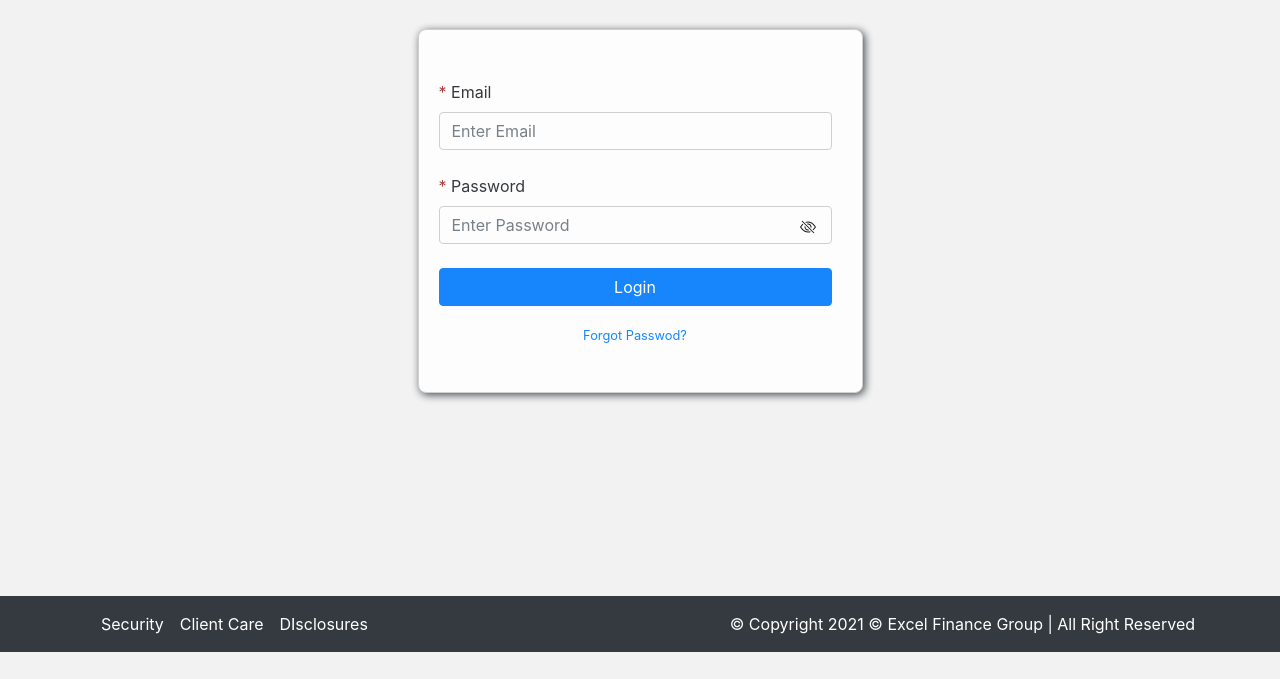
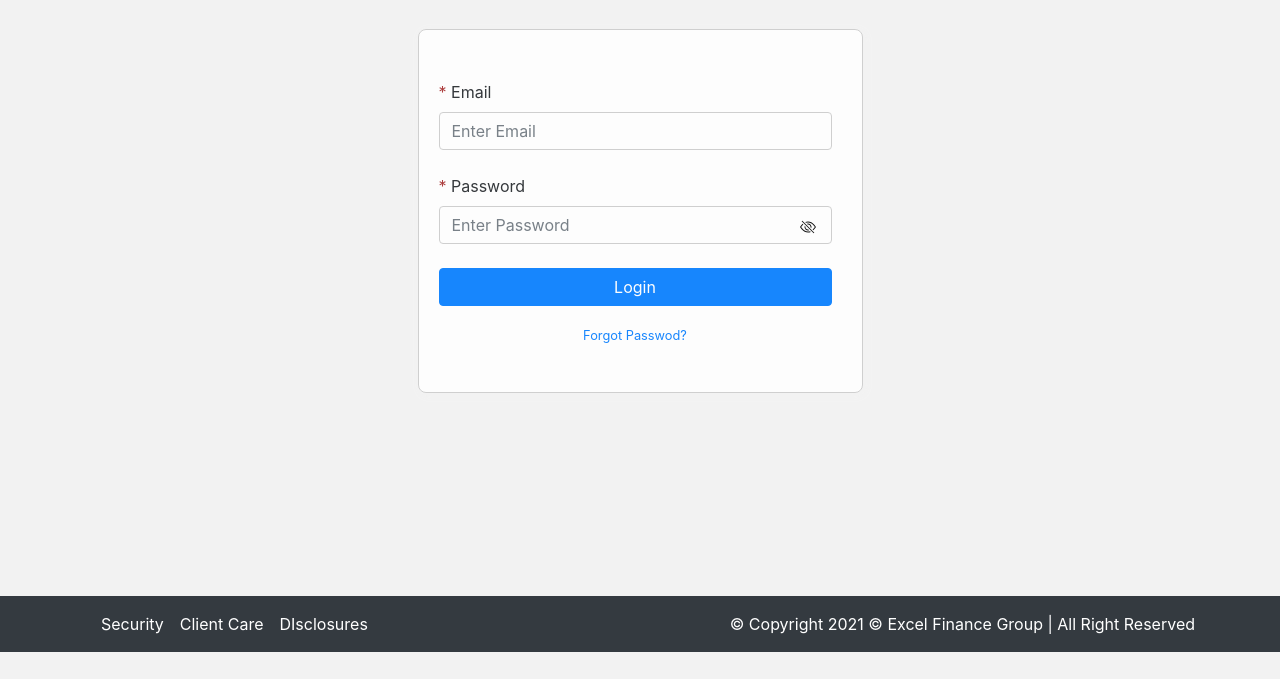
Before and after one commit to DivineChuks/webTraderLogin, a plain HTML site: page index.html in a window 1280 px wide. Shown: the part 148-827 px from the top of the page. Drawn offline with nearby package versions, Linux system fonts and the light colour scheme.

Commit message:
more commit

```diff
--- a/css/style.css
+++ b/css/style.css
@@ -52,7 +52,7 @@ h5 {
   opacity: 0.9;
   padding: 50px 30px 30px 20px;
   border: 1px solid #cccccc;
-  box-shadow: 2px 2px 8px #343a40;
+  box-shadow: 2px 2px 8px #f2f2f2;
   border-radius: 8px;
 }
 
```
